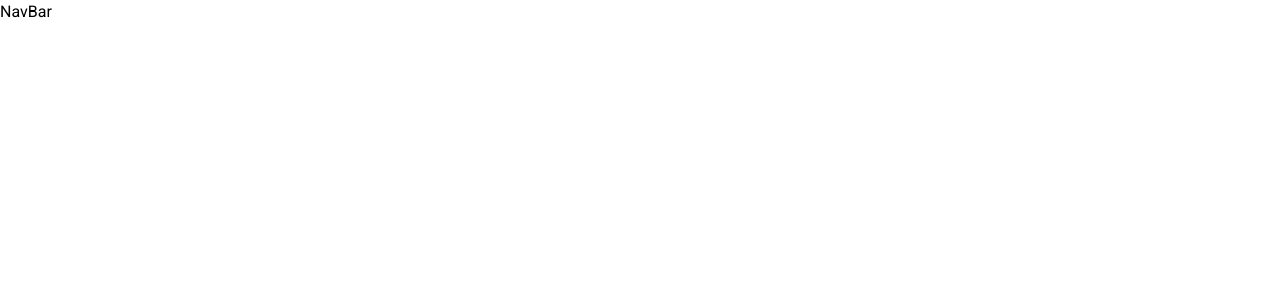
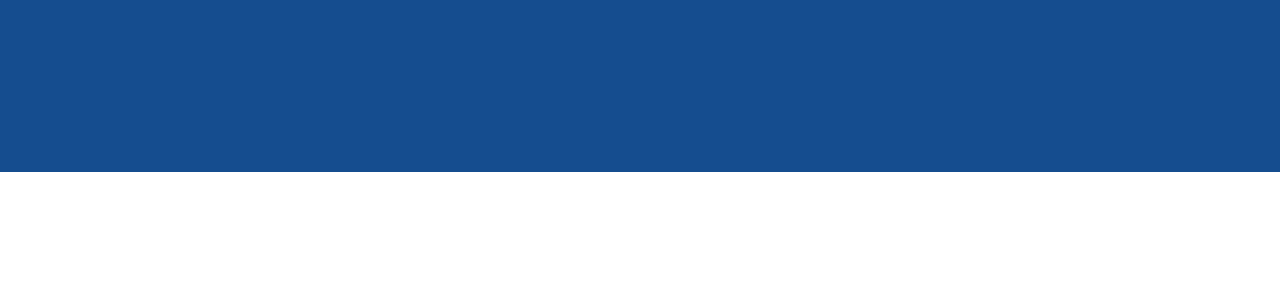
Before and after one commit to JacobMutale1808/micmar, a Next.js app: page / in a window 1280 px wide. Shown: the top 300 px of the page. Built offline with nearby package versions, Linux system fonts and the light colour scheme.

Commit message:
set color pallet

```diff
--- a/app/components/NavBar/NavBar.tsx
+++ b/app/components/NavBar/NavBar.tsx
@@ -1,9 +1,15 @@
+import Link from 'next/link';
 import React from 'react'
-
+// mt-[46px] mr-[33px] ml-[34px] mb-[18px]
 const NavBar = () => {
     return (
-        <nav>
-            NavBar
+        <nav className='bg-primary h-[172px] '>
+            <div className=''>
+                <Link href='/'><svg></svg></Link>
+                <Link href='/'></Link>
+                <Link href='/'></Link>
+                <Link href='/'></Link>
+            </div>
         </nav>
     );
 }
--- a/tailwind.config.js
+++ b/tailwind.config.js
@@ -6,6 +6,16 @@
     './app/**/*.{js,ts,jsx,tsx,mdx}',
   ],
   theme: {
+    colors: {
+      'primary':'#154D8F',
+      'secondary':'#E49F40',
+      'background-primary':'#FFFFFF',
+      'background-secondary':'#C0C2C5',
+      'accent-primary':'#4F80C1',
+      'accent-secondary':'#E54C3E',
+      'text-primary':'#000000',
+      'text-secondary':'#FFFFFF'
+    },
     extend: {
       backgroundImage: {
         'gradient-radial': 'radial-gradient(var(--tw-gradient-stops))',
```
Also changed, not shown: public/icons/burger-nav.svg (added).
